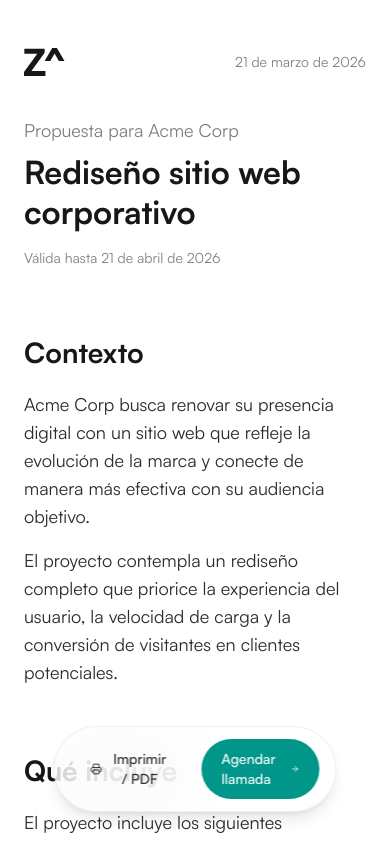
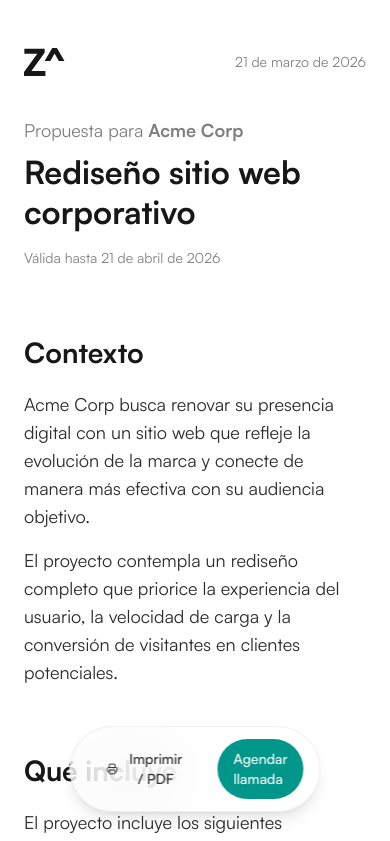
Before and after one commit to andreszapataq/andreszapata.me-v3, a Next.js app: page /propuestas/acme-corp in a window 390 px wide. Shown: the top 841 px of the page. Built offline with nearby package versions, Linux system fonts and the light colour scheme.

Commit message:
add strong to cliente name

```diff
--- a/components/propuestas/floating-bar.tsx
+++ b/components/propuestas/floating-bar.tsx
@@ -22,10 +22,10 @@ export default function FloatingBar({ calendarUrl }: FloatingBarProps) {
           href={calendarUrl}
           target="_blank"
           rel="noopener noreferrer"
-          className="group flex items-center gap-2 px-5 py-2.5 bg-teal-600 text-white text-sm font-medium rounded-full hover:bg-teal-700 transition-colors"
+          className="group flex items-center gap-2 px-4 md:px-5 py-2.5 bg-teal-600 text-white text-sm font-medium rounded-full hover:bg-teal-700 transition-colors"
         >
           Agendar llamada
-          <ArrowRight className="w-4 h-4 transition-transform duration-300 group-hover:-rotate-45" />
+          <ArrowRight className="w-4 h-4 hidden md:block transition-transform duration-300 group-hover:-rotate-45" />
         </a>
       </div>
     </div>
--- a/components/propuestas/proposal-header.tsx
+++ b/components/propuestas/proposal-header.tsx
@@ -41,7 +41,7 @@ export default function ProposalHeader({
         <span className="text-sm text-now-title">{formattedDate}</span>
       </div>
 
-      <p className="text-lg text-now-title mb-2">Propuesta para {clientName}</p>
+      <p className="text-lg text-now-title mb-2">Propuesta para <strong>{clientName}</strong></p>
       <h1 className="text-[32px] md:text-[40px] font-bold leading-tight mb-4">
         {projectName}
       </h1>
```
